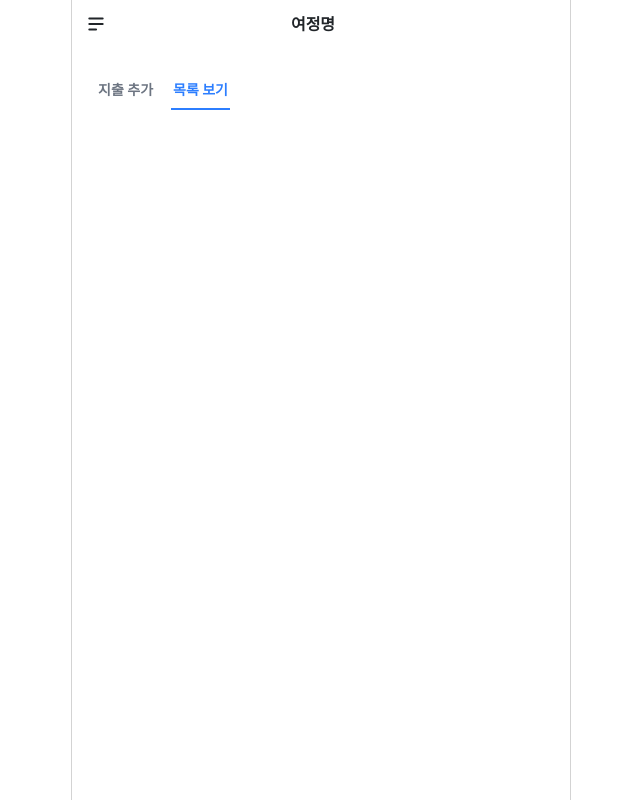
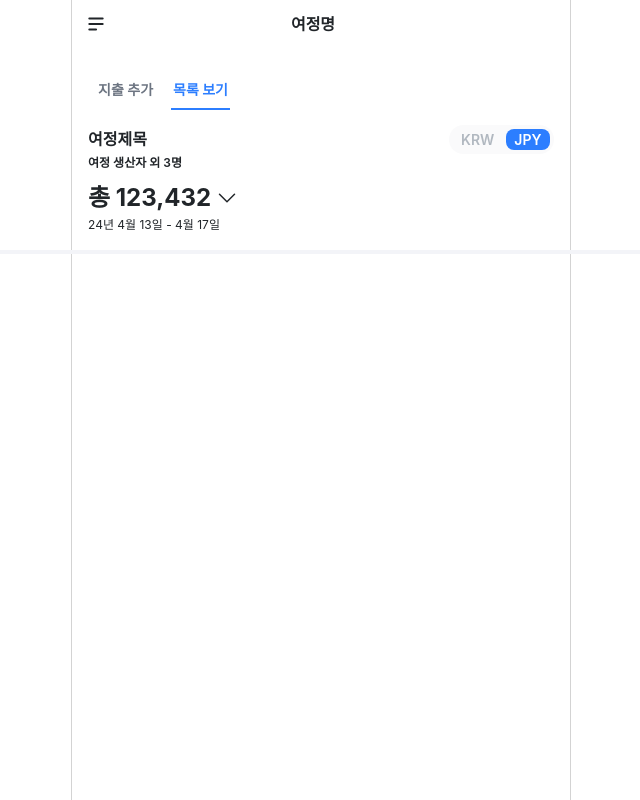
Before and after one commit to paytogether-official/paytogether-web, a React (Create React App) app: page /journey/-1 in a window 1280 px wide. Both pictures are taken after a click on the tab "목록 보기". Shown: the whole page, without its empty margins (319-959 px from the left). Built offline with nearby package versions, Linux system fonts and the light colour scheme; a web font is replaced by a local one.

Commit message:
목록 보기 마크업 중

```diff
--- /dev/null
+++ b/src/components/ToggleSwitch.scss
@@ -0,0 +1,21 @@
+.toggle-switch {
+  border-radius: 99px;
+  background: #fafafb;
+  display: inline-flex;
+  gap: 4px;
+  padding: 4px 4.5px;
+
+  &__label {
+    color: #b1b8c0;
+    font-size: 14px;
+    font-style: normal;
+    font-weight: 600;
+    padding: 0px 8px;
+
+    &.active {
+      border-radius: 8px;
+      color: #fff;
+      background: #2c7eff;
+    }
+  }
+}
--- /dev/null
+++ b/src/components/ToggleSwitch.tsx
@@ -0,0 +1,27 @@
+import React from "react";
+import "./ToggleSwitch.scss";
+import classNames from "classnames";
+
+interface Props {
+  options: { label: string; value: string }[];
+  value: string;
+  onChange: (value: string) => void;
+}
+
+export const ToggleSwitch = (props: Props) => {
+  return (
+    <div className="toggle-switch">
+      {props.options.map(option => (
+        <div
+          key={option.value}
+          className={classNames("toggle-switch__label", {
+            active: props.value === option.value
+          })}
+          onClick={() => props.onChange(option.value)}
+        >
+          {option.label}
+        </div>
+      ))}
+    </div>
+  );
+};
--- a/src/pages/Journey.tsx
+++ b/src/pages/Journey.tsx
@@ -3,6 +3,7 @@ import { Header } from "../components/Header";
 import { Tab, Tabs } from "react-bootstrap";
 import { JourneyAddExpense } from "./JourneyAddExpense";
 import { useParams } from "react-router-dom";
+import { JourneyExpenseList } from "./JourneyExpenseList";
 
 export const Journey = () => {
   const { id } = useParams<{ id: string }>();
@@ -21,6 +22,7 @@ export const Journey = () => {
           <Tab eventKey="LIST" title="목록 보기" />
         </Tabs>
         {tab === "ADD" && <JourneyAddExpense />}
+        {tab === "LIST" && <JourneyExpenseList />}
       </div>
     </div>
   );
--- /dev/null
+++ b/src/pages/JourneyExpenseList.tsx
@@ -0,0 +1,28 @@
+import React from "react";
+import { ToggleSwitch } from "../components/ToggleSwitch";
+import { HiChevronDown } from "react-icons/hi2";
+
+export const JourneyExpenseList = () => {
+  return (
+    <div className="journey-expense-list">
+      <div className="flex justify-between items-center">
+        <div className="text-[16px] font-bold">여정제목</div>
+        <ToggleSwitch
+          options={[
+            { label: "KRW", value: "KRW" },
+            { label: "JPY", value: "JPY" }
+          ]}
+          value="JPY"
+          onChange={() => {}}
+        />
+      </div>
+      <div className="text-[12px] font-semibold mb-2">여정 생산자 외 3명</div>
+      <div className="text-[24px] font-bold flex items-center gap-1">
+        총 123,432 <HiChevronDown />
+      </div>
+      <div className="text-[12px] mb-3">24년 4월 13일 - 4월 17일</div>
+      <div className="bg-[#F3F4F8] h-[4px] absolute left-0 right-0" />
+      {/* Add your content here */}
+    </div>
+  );
+};
```
